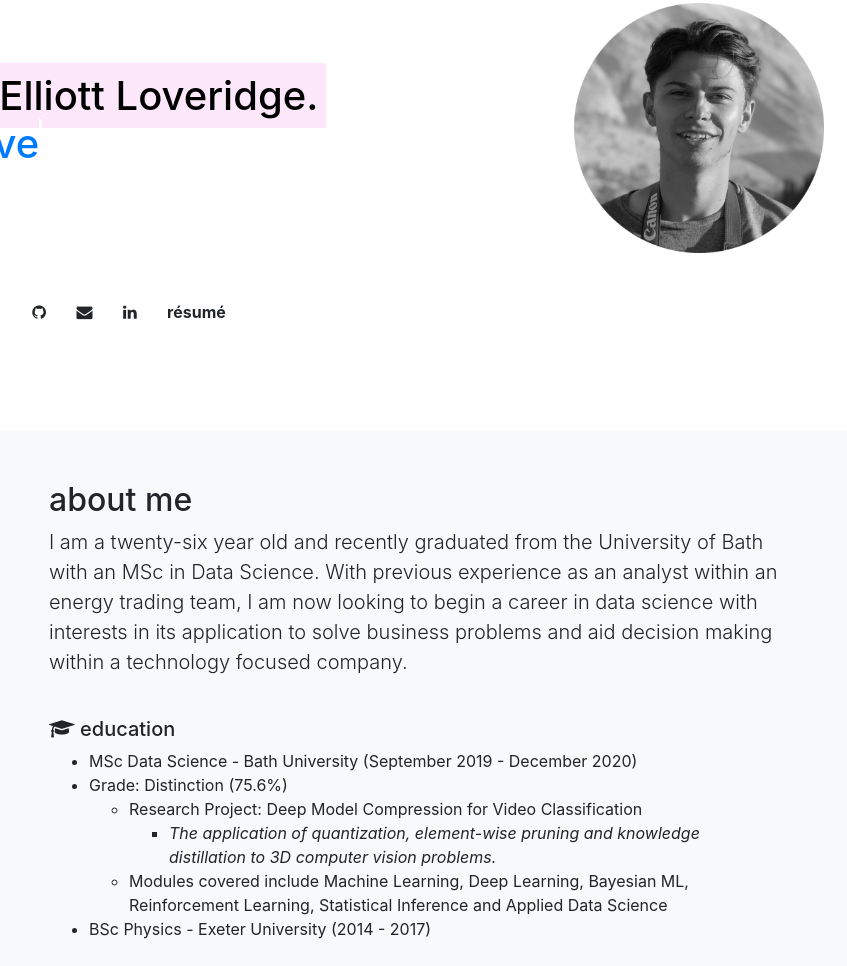
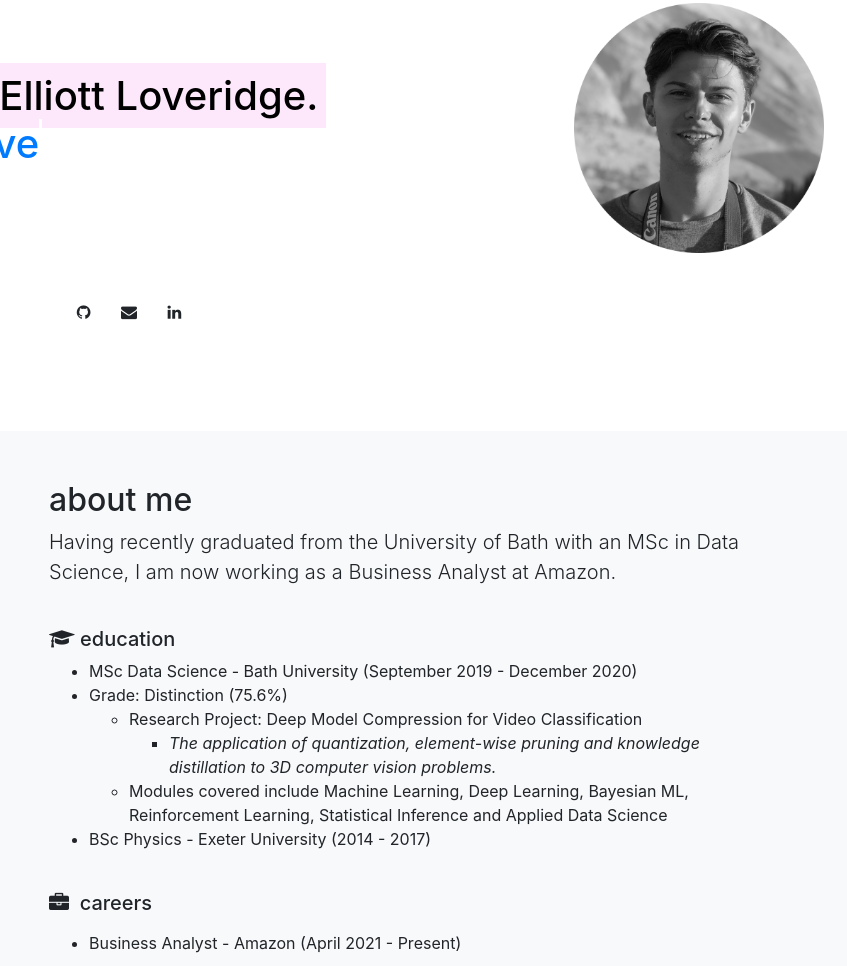
Before and after one commit to elliottloveridge/eloveridge, a plain HTML site: page public/index.html in a window 1280 px wide. Shown: the part 147-1113 px from the top of the page, without its empty margins (226-1073 px from the left). Drawn offline with Linux system fonts and the light colour scheme; some packages are replaced by stand-ins of ours.

Commit message:
Remove CV from Website

```diff
--- a/public/index.html
+++ b/public/index.html
@@ -76,11 +76,11 @@
                 target="_blank">
                 <span class="fa fa-linkedin"></span>
               </a>
-              <a class="text-dark align-center" href="files/Elliott_Loveridge_CV.pdf" target="_blank" download="Elliott Loveridge CV">
+              <!-- <a class="text-dark align-center" href="files/Elliott_Loveridge_CV.pdf" target="_blank" download="Elliott Loveridge CV">
                 <button class="btn bg-white border-white">
                   <b>résumé</b>
                 </button>
-              </a>
+              </a> -->
             </a>
           </div>
         </div>
@@ -95,9 +95,7 @@
       <div class="row">
         <div class="col-lg-8 mx-auto">
           <h2>about me</h2>
-          <p class="lead">I am a twenty-six year old and recently graduated from the University of Bath with an MSc in Data Science.
-          With previous experience as an analyst within an energy trading team, I am now looking to begin a career in data science
-          with interests in its application to solve business problems and aid decision making within a technology focused company.</p>
+          <p class="lead">Having recently graduated from the University of Bath with an MSc in Data Science, I am now working as a Business Analyst at Amazon.</p>
           <h5 class="top"><span class="fa fa-graduation-cap"></span> education</h5>
             <ul>
               <li>MSc Data Science - Bath University (September 2019 - December 2020)</li>
@@ -118,6 +116,8 @@
 
           <h5 class="top"><span class="fa fa-briefcase"></span> &nbsp;careers</h5>
             <ul>
+              <li style="padding-top:0.5em">Business Analyst - Amazon (April 2021 - Present)
+              </li>
               <li style="padding-top:0.5em">Senior Commercial Analyst - Ecotricity (May 2019 - September 2019)
                 <ul>
                   <li style="padding-top:0.5em">Delivered monthly P&L presentations for finance, sales and trading teams using Power BI visualisations of customer
@@ -152,7 +152,7 @@
               </li>
             </ul>
 
-          <p class="lead top">I am available for roles from October 2020 onwards.</p>
+          <!-- <p class="lead top">I am available for roles from October 2020 onwards.</p> -->
 
         </div>
       </div>
@@ -271,14 +271,14 @@
       <div class="row">
         <div class="col-lg-8 mx-auto">
           <h2>contact me</h2>
-          <p class="lead"><span class="fa fa-heart align-center"></span>&nbsp;&nbsp;the thought of hiring me? Let me know!</p>
+          <!-- <p class="lead">Made with &nbsp;&nbsp;<span class="fa fa-heart align-center"></span>&nbsp;&nbsp;. Feel free to get in touch!</p> -->
           <div class="text-center">
             <a class="btn btn-social-icon btn-linkedin" href="https://linkedin.com/in/elliottloveridge" target="_blank">
               <span class="fa fa-linkedin align-center"></span>
             </a>
-            <a class="text-dark align-center" href="files/Elliott_Loveridge_CV.pdf" target="_blank" download="ElliottLoveridge-CV">
+            <!-- <a class="text-dark align-center" href="files/Elliott_Loveridge_CV.pdf" target="_blank" download="ElliottLoveridge-CV">
               <button class="btn"><b>résumé</b></button>
-            </a>
+            </a> -->
             <a class="btn btn-social-icon" href="mailto:eetl561@gmail.com?subject=ELoveridge - Work Opportunity">
               <span class="fa fa-envelope align-center"></span>
             </a>
```
Also changed, not shown: 1 other file.
